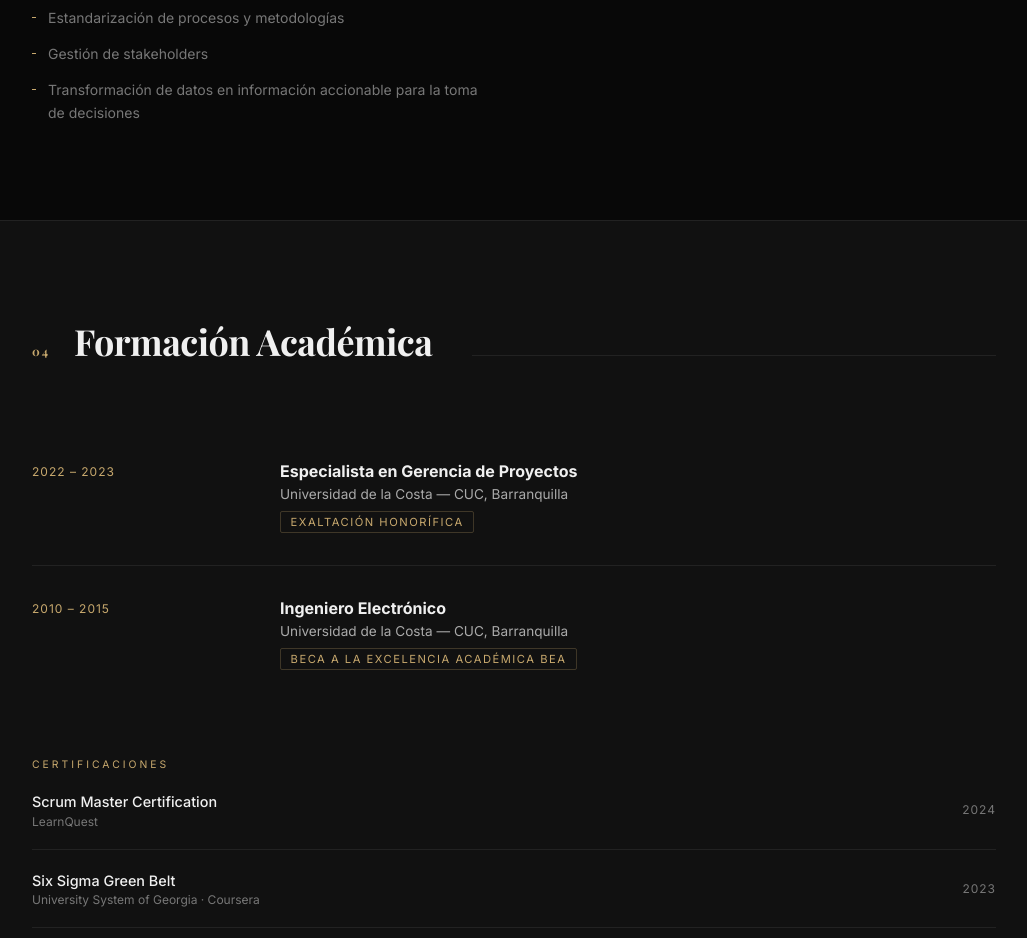
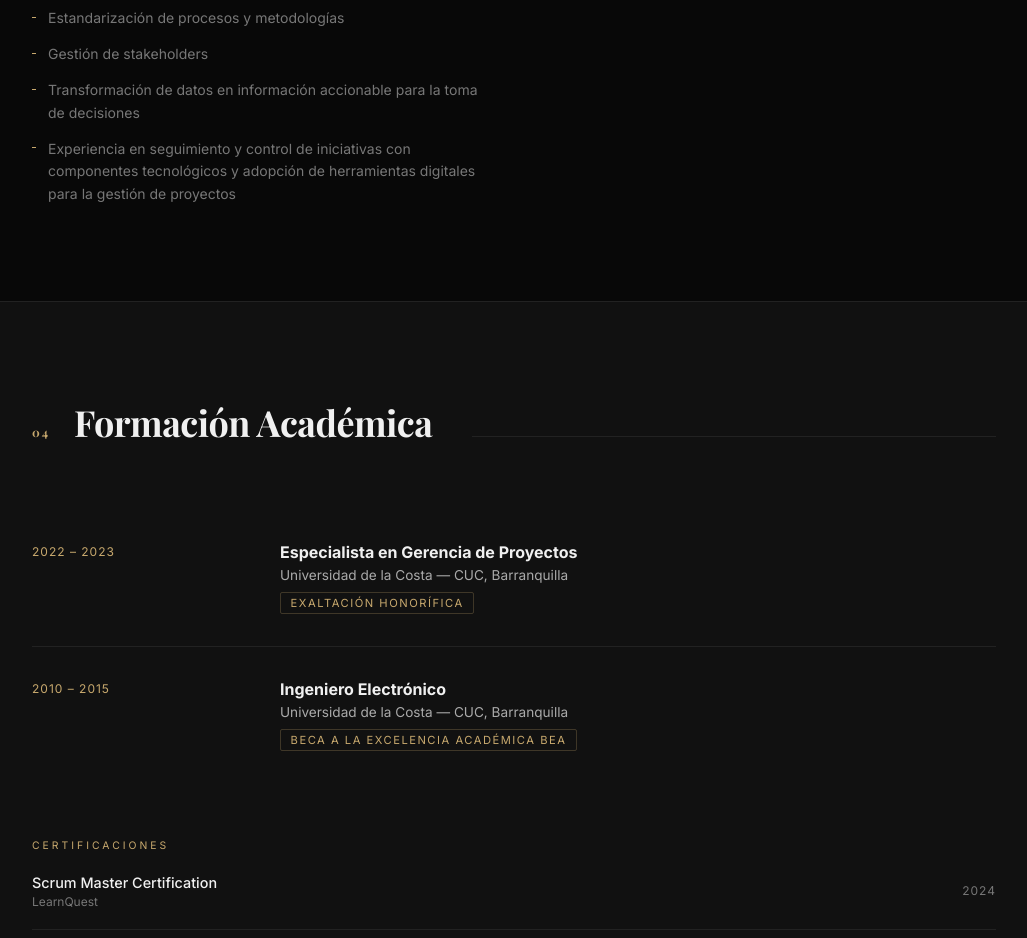
Before and after one commit to Tibaduiza1/antonio-leon-cv, a plain HTML site: page index.html in a window 1280 px wide. Shown: the part 3440-4378 px from the top of the page, without its empty margins (126-1153 px from the left). Drawn offline with nearby package versions, Linux system fonts and the light colour scheme.

Commit message:
Add digital tools adoption skill to profile
Co-Authored-By: Claude Sonnet 4.6 <noreply@anthropic.com>

```diff
--- a/index.html
+++ b/index.html
@@ -1164,6 +1164,7 @@
         <li>Estandarización de procesos y metodologías</li>
         <li>Gestión de stakeholders</li>
         <li>Transformación de datos en información accionable para la toma de decisiones</li>
+        <li>Experiencia en seguimiento y control de iniciativas con componentes tecnológicos y adopción de herramientas digitales para la gestión de proyectos</li>
       </ul>
     </div>
     <div>
```
